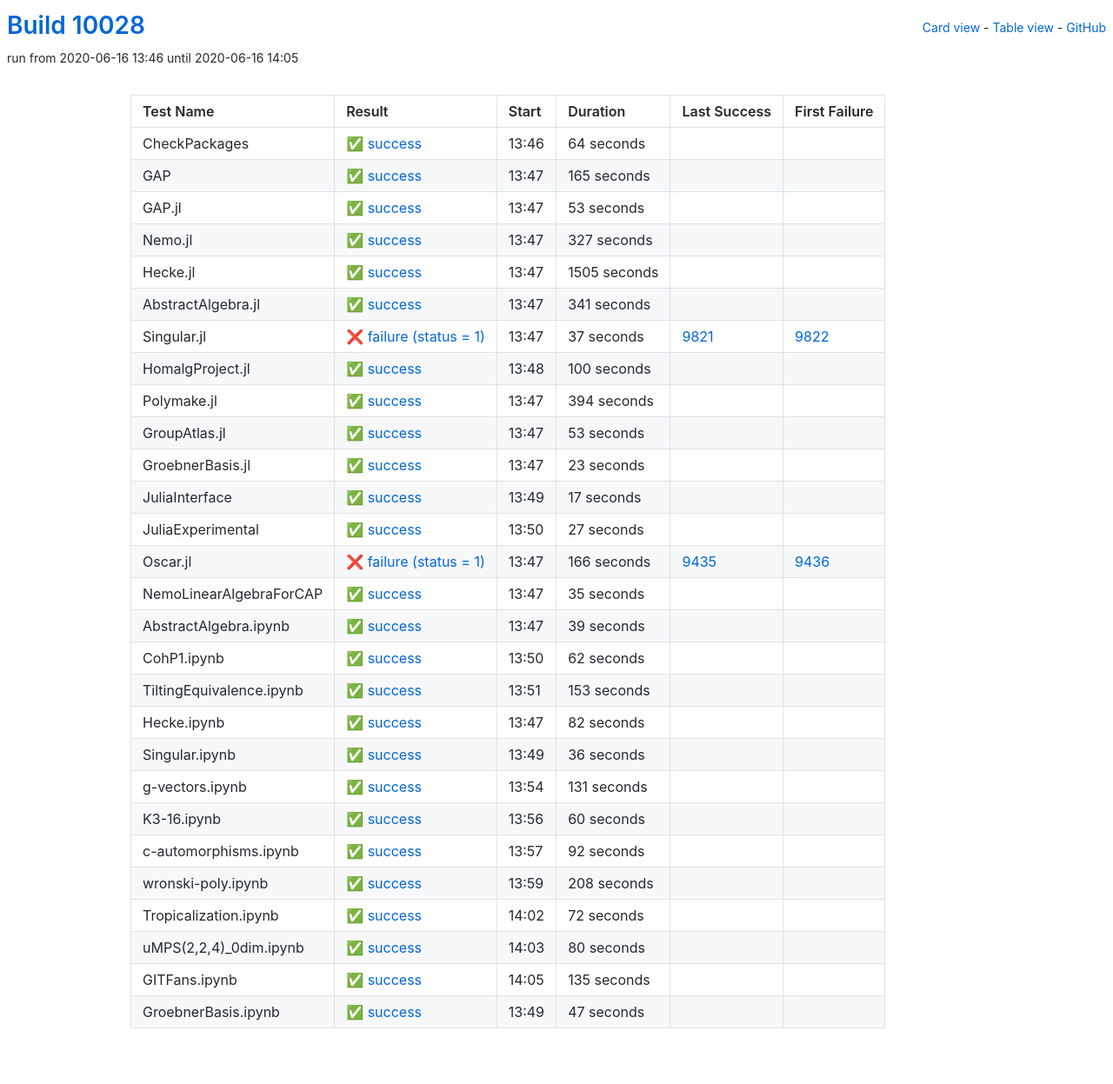
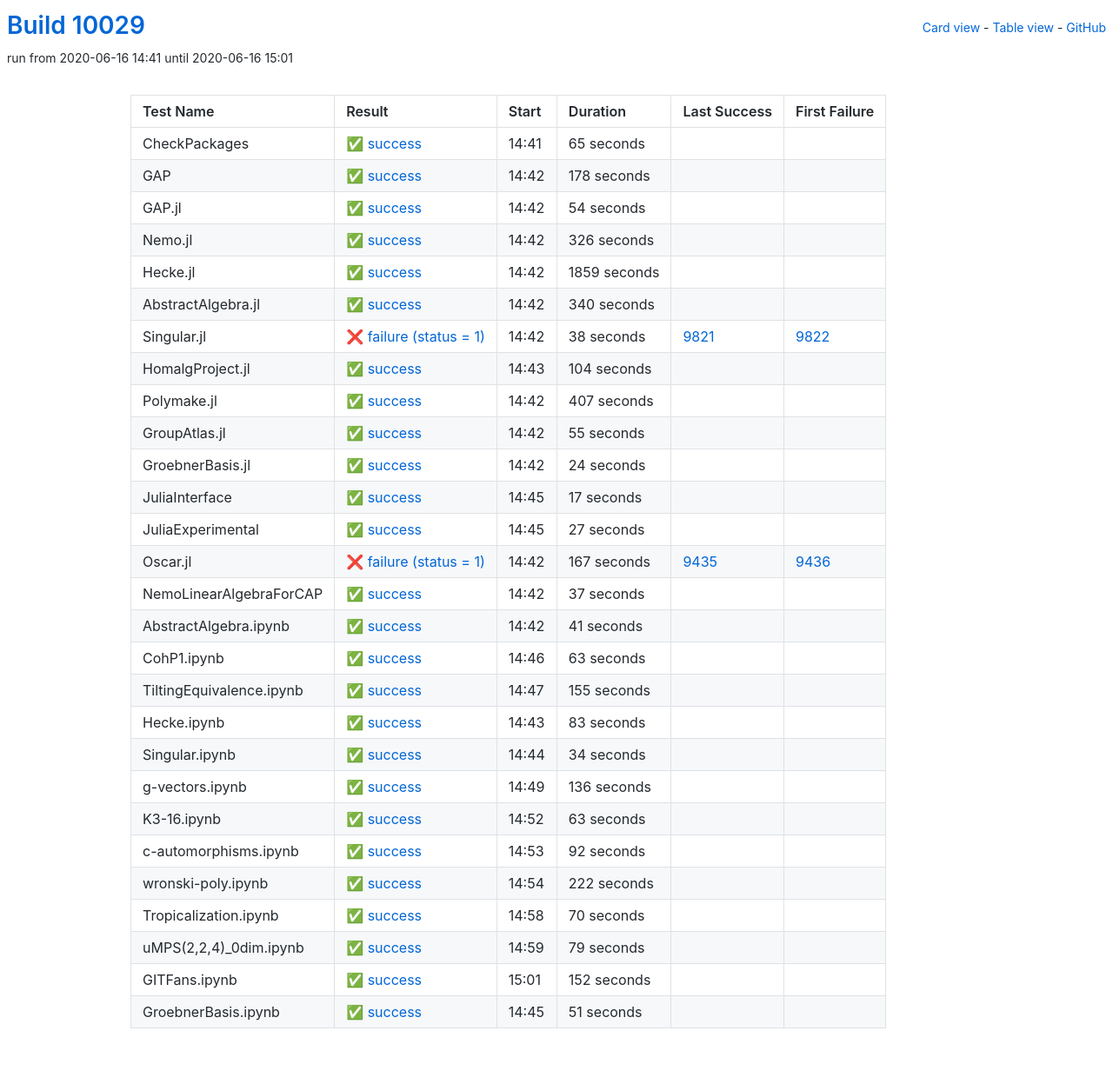
Before and after one commit to oscar-system/oscar-ci-status, a Jekyll site: the page built from table.html, in a window 1280 px wide. Shown: the whole page at 87% size. Built offline with Jekyll 4.4.1, drawn with Linux system fonts in a browser that asks for light colours.

Commit message:
Build #10029

```diff
--- a/_data/ci.yml
+++ b/_data/ci.yml
@@ -1,6 +1,6 @@
 ---
-build: 10028
-build_url: https://oscarci.mathematik.uni-kl.de/job/oscar/10028/
+build: 10029
+build_url: https://oscarci.mathematik.uni-kl.de/job/oscar/10029/
 job: oscar
 organization: oscar-system
 repo: oscar-ci-status
@@ -8,140 +8,140 @@
 tests:
 - name: CheckPackages
   id: checkpackages
-  log: https://oscarci.mathematik.uni-kl.de/job/oscar/10028/artifact/logs/build-10028/CheckPackages.log
-  start: 2020-06-16 13:46
+  log: https://oscarci.mathematik.uni-kl.de/job/oscar/10029/artifact/logs/build-10029/CheckPackages.log
+  start: 2020-06-16 14:41
   success: true
   exitcode: 0
   status: success
-  duration: 64
+  duration: 65
   last_success: false
   last_success_url:
   first_failure: false
   first_failure_url:
 - name: GAP
   id: gap
-  log: https://oscarci.mathematik.uni-kl.de/job/oscar/10028/artifact/logs/build-10028/GAP.log
-  start: 2020-06-16 13:47
+  log: https://oscarci.mathematik.uni-kl.de/job/oscar/10029/artifact/logs/build-10029/GAP.log
+  start: 2020-06-16 14:42
   success: true
   exitcode: 0
   status: success
-  duration: 165
+  duration: 178
   last_success: false
   last_success_url:
   first_failure: false
   first_failure_url:
 - name: GAP.jl
   id: gap-jl
-  log: https://oscarci.mathematik.uni-kl.de/job/oscar/10028/artifact/logs/build-10028/GAP.jl.log
-  start: 2020-06-16 13:47
+  log: https://oscarci.mathematik.uni-kl.de/job/oscar/10029/artifact/logs/build-10029/GAP.jl.log
+  start: 2020-06-16 14:42
   success: true
   exitcode: 0
   status: success
-  duration: 53
+  duration: 54
   last_success: false
   last_success_url:
   first_failure: false
   first_failure_url:
 - name: Nemo.jl
   id: nemo-jl
-  log: https://oscarci.mathematik.uni-kl.de/job/oscar/10028/artifact/logs/build-10028/Nemo.jl.log
-  start: 2020-06-16 13:47
+  log: https://oscarci.mathematik.uni-kl.de/job/oscar/10029/artifact/logs/build-10029/Nemo.jl.log
+  start: 2020-06-16 14:42
   success: true
   exitcode: 0
   status: success
-  duration: 327
+  duration: 326
   last_success: false
   last_success_url:
   first_failure: false
   first_failure_url:
 - name: Hecke.jl
   id: hecke-jl
-  log: https://oscarci.mathematik.uni-kl.de/job/oscar/10028/artifact/logs/build-10028/Hecke.jl.log
-  start: 2020-06-16 13:47
+  log: https://oscarci.mathematik.uni-kl.de/job/oscar/10029/artifact/logs/build-10029/Hecke.jl.log
+  start: 2020-06-16 14:42
   success: true
   exitcode: 0
   status: success
-  duration: 1505
+  duration: 1859
   last_success: false
   last_success_url:
   first_failure: false
   first_failure_url:
 - name: AbstractAlgebra.jl
   id: abstractalgebra-jl
-  log: https://oscarci.mathematik.uni-kl.de/job/oscar/10028/artifact/logs/build-10028/AbstractAlgebra.jl.log
-  start: 2020-06-16 13:47
+  log: https://oscarci.mathematik.uni-kl.de/job/oscar/10029/artifact/logs/build-10029/AbstractAlgebra.jl.log
+  start: 2020-06-16 14:42
   success: true
   exitcode: 0
   status: success
-  duration: 341
+  duration: 340
   last_success: false
   last_success_url:
   first_failure: false
   first_failure_url:
 - name: Singular.jl
   id: singular-jl
-  log: https://oscarci.mathematik.uni-kl.de/job/oscar/10028/artifact/logs/build-10028/Singular.jl.log
-  start: 2020-06-16 13:47
+  log: https://oscarci.mathematik.uni-kl.de/job/oscar/10029/artifact/logs/build-10029/Singular.jl.log
+  start: 2020-06-16 14:42
   success: false
   exitcode: 1
   status: failure
-  duration: 37
+  duration: 38
   last_success: 9821
   last_success_url: https://oscarci.mathematik.uni-kl.de/job/oscar/9821/
   first_failure: 9822
   first_failure_url: https://oscarci.mathematik.uni-kl.de/job/oscar/9822/
 - name: HomalgProject.jl
   id: homalgproject-jl
-  log: https://oscarci.mathematik.uni-kl.de/job/oscar/10028/artifact/logs/build-10028/HomalgProject.jl.log
-  start: 2020-06-16 13:48
+  log: https://oscarci.mathematik.uni-kl.de/job/oscar/10029/artifact/logs/build-10029/HomalgProject.jl.log
+  start: 2020-06-16 14:43
   success: true
   exitcode: 0
   status: success
-  duration: 100
+  duration: 104
   last_success: false
   last_success_url:
   first_failure: false
   first_failure_url:
 - name: Polymake.jl
   id: polymake-jl
-  log: https://oscarci.mathematik.uni-kl.de/job/oscar/10028/artifact/logs/build-10028/Polymake.jl.log
-  start: 2020-06-16 13:47
+  log: https://oscarci.mathematik.uni-kl.de/job/oscar/10029/artifact/logs/build-10029/Polymake.jl.log
+  start: 2020-06-16 14:42
   success: true
   exitcode: 0
   status: success
-  duration: 394
+  duration: 407
   last_success: false
   last_success_url:
   first_failure: false
   first_failure_url:
 - name: GroupAtlas.jl
   id: groupatlas-jl
-  log: https://oscarci.mathematik.uni-kl.de/job/oscar/10028/artifact/logs/build-10028/GroupAtlas.jl.log
-  start: 2020-06-16 13:47
+  log: https://oscarci.mathematik.uni-kl.de/job/oscar/10029/artifact/logs/build-10029/GroupAtlas.jl.log
+  start: 2020-06-16 14:42
   success: true
   exitcode: 0
   status: success
-  duration: 53
+  duration: 55
   last_success: false
   last_success_url:
   first_failure: false
   first_failure_url:
 - name: GroebnerBasis.jl
   id: groebnerbasis-jl
-  log: https://oscarci.mathematik.uni-kl.de/job/oscar/10028/artifact/logs/build-10028/GroebnerBasis.jl.log
-  start: 2020-06-16 13:47
+  log: https://oscarci.mathematik.uni-kl.de/job/oscar/10029/artifact/logs/build-10029/GroebnerBasis.jl.log
+  start: 2020-06-16 14:42
   success: true
   exitcode: 0
   status: success
-  duration: 23
+  duration: 24
   last_success: false
   last_success_url:
   first_failure: false
   first_failure_url:
 - name: JuliaInterface
   id: juliainterface
-  log: https://oscarci.mathematik.uni-kl.de/job/oscar/10028/artifact/logs/build-10028/JuliaInterface.log
-  start: 2020-06-16 13:49
+  log: https://oscarci.mathematik.uni-kl.de/job/oscar/10029/artifact/logs/build-10029/JuliaInterface.log
+  start: 2020-06-16 14:45
   success: true
   exitcode: 0
   status: success
@@ -152,8 +152,8 @@
   first_failure_url:
 - name: JuliaExperimental
   id: juliaexperimental
-  log: https://oscarci.mathematik.uni-kl.de/job/oscar/10028/artifact/logs/build-10028/JuliaExperimental.log
-  start: 2020-06-16 13:50
+  log: https://oscarci.mathematik.uni-kl.de/job/oscar/10029/artifact/logs/build-10029/JuliaExperimental.log
+  start: 2020-06-16 14:45
   success: true
   exitcode: 0
   status: success
@@ -164,116 +164,116 @@
   first_failure_url:
 - name: Oscar.jl
   id: oscar-jl
-  log: https://oscarci.mathematik.uni-kl.de/job/oscar/10028/artifact/logs/build-10028/Oscar.jl.log
-  start: 2020-06-16 13:47
+  log: https://oscarci.mathematik.uni-kl.de/job/oscar/10029/artifact/logs/build-10029/Oscar.jl.log
+  start: 2020-06-16 14:42
   success: false
   exitcode: 1
   status: failure
-  duration: 166
+  duration: 167
   last_success: 9435
   last_success_url: https://oscarci.mathematik.uni-kl.de/job/oscar/9435/
   first_failure: 9436
   first_failure_url: https://oscarci.mathematik.uni-kl.de/job/oscar/9436/
 - name: NemoLinearAlgebraForCAP
   id: nemolinearalgebraforcap
-  log: https://oscarci.mathematik.uni-kl.de/job/oscar/10028/artifact/logs/build-10028/NemoLinearAlgebraForCAP.log
-  start: 2020-06-16 13:47
+  log: https://oscarci.mathematik.uni-kl.de/job/oscar/10029/artifact/logs/build-10029/NemoLinearAlgebraForCAP.log
+  start: 2020-06-16 14:42
   success: true
   exitcode: 0
   status: success
-  duration: 35
+  duration: 37
   last_success: false
   last_success_url:
   first_failure: false
   first_failure_url:
 - name: AbstractAlgebra.ipynb
   id: abstractalgebra-ipynb
-  log: https://oscarci.mathematik.uni-kl.de/job/oscar/10028/artifact/logs/build-10028/AbstractAlgebra.ipynb.log
-  start: 2020-06-16 13:47
+  log: https://oscarci.mathematik.uni-kl.de/job/oscar/10029/artifact/logs/build-10029/AbstractAlgebra.ipynb.log
+  start: 2020-06-16 14:42
   success: true
   exitcode: 0
   status: success
-  duration: 39
+  duration: 41
   last_success: false
   last_success_url:
   first_failure: false
   first_failure_url:
 - name: CohP1.ipynb
   id: cohp1-ipynb
-  log: https://oscarci.mathematik.uni-kl.de/job/oscar/10028/artifact/logs/build-10028/CohP1.ipynb.log
-  start: 2020-06-16 13:50
+  log: https://oscarci.mathematik.uni-kl.de/job/oscar/10029/artifact/logs/build-10029/CohP1.ipynb.log
+  start: 2020-06-16 14:46
   success: true
   exitcode: 0
   status: success
-  duration: 62
+  duration: 63
   last_success: false
   last_success_url:
   first_failure: false
   first_failure_url:
 - name: TiltingEquivalence.ipynb
   id: tiltingequivalence-ipynb
-  log: https://oscarci.mathematik.uni-kl.de/job/oscar/10028/artifact/logs/build-10028/TiltingEquivalence.ipynb.log
-  start: 2020-06-16 13:51
+  log: https://oscarci.mathematik.uni-kl.de/job/oscar/10029/artifact/logs/build-10029/TiltingEquivalence.ipynb.log
+  start: 2020-06-16 14:47
   success: true
   exitcode: 0
   status: success
-  duration: 153
+  duration: 155
   last_success: false
   last_success_url:
   first_failure: false
   first_failure_url:
 - name: Hecke.ipynb
   id: hecke-ipynb
-  log: https://oscarci.mathematik.uni-kl.de/job/oscar/10028/artifact/logs/build-10028/Hecke.ipynb.log
-  start: 2020-06-16 13:47
+  log: https://oscarci.mathematik.uni-kl.de/job/oscar/10029/artifact/logs/build-10029/Hecke.ipynb.log
+  start: 2020-06-16 14:43
   success: true
   exitcode: 0
   status: success
-  duration: 82
+  duration: 83
   last_success: false
   last_success_url:
   first_failure: false
   first_failure_url:
 - name: Singular.ipynb
   id: singular-ipynb
-  log: https://oscarci.mathematik.uni-kl.de/job/oscar/10028/artifact/logs/build-10028/Singular.ipynb.log
-  start: 2020-06-16 13:49
+  log: https://oscarci.mathematik.uni-kl.de/job/oscar/10029/artifact/logs/build-10029/Singular.ipynb.log
+  start: 2020-06-16 14:44
   success: true
   exitcode: 0
   status: success
-  duration: 36
+  duration: 34
   last_success: false
   last_success_url:
   first_failure: false
   first_failure_url:
 - name: g-vectors.ipynb
   id: g-vectors-ipynb
-  log: https://oscarci.mathematik.uni-kl.de/job/oscar/10028/artifact/logs/build-10028/g-vectors.ipynb.log
-  start: 2020-06-16 13:54
+  log: https://oscarci.mathematik.uni-kl.de/job/oscar/10029/artifact/logs/build-10029/g-vectors.ipynb.log
+  start: 2020-06-16 14:49
   success: true
   exitcode: 0
   status: success
-  duration: 131
+  duration: 136
   last_success: false
   last_success_url:
   first_failure: false
   first_failure_url:
 - name: K3-16.ipynb
   id: k3-16-ipynb
-  log: https://oscarci.mathematik.uni-kl.de/job/oscar/10028/artifact/logs/build-10028/K3-16.ipynb.log
-  start: 2020-06-16 13:56
+  log: https://oscarci.mathematik.uni-kl.de/job/oscar/10029/artifact/logs/build-10029/K3-16.ipynb.log
+  start: 2020-06-16 14:52
   success: true
   exitcode: 0
   status: success
-  duration: 60
+  duration: 63
   last_success: false
   last_success_url:
   first_failure: false
   first_failure_url:
 - name: c-automorphisms.ipynb
   id: c-automorphisms-ipynb
-  log: https://oscarci.mathematik.uni-kl.de/job/oscar/10028/artifact/logs/build-10028/c-automorphisms.ipynb.log
-  start: 2020-06-16 13:57
+  log: https://oscarci.mathematik.uni-kl.de/job/oscar/10029/artifact/logs/build-10029/c-automorphisms.ipynb.log
+  start: 2020-06-16 14:53
   success: true
   exitcode: 0
   status: success
@@ -284,60 +284,60 @@
   first_failure_url:
 - name: wronski-poly.ipynb
   id: wronski-poly-ipynb
-  log: https://oscarci.mathematik.uni-kl.de/job/oscar/10028/artifact/logs/build-10028/wronski-poly.ipynb.log
-  start: 2020-06-16 13:59
+  log: https://oscarci.mathematik.uni-kl.de/job/oscar/10029/artifact/logs/build-10029/wronski-poly.ipynb.log
+  start: 2020-06-16 14:54
   success: true
   exitcode: 0
   status: success
-  duration: 208
+  duration: 222
   last_success: false
   last_success_url:
   first_failure: false
   first_failure_url:
 - name: Tropicalization.ipynb
   id: tropicalization-ipynb
-  log: https://oscarci.mathematik.uni-kl.de/job/oscar/10028/artifact/logs/build-10028/Tropicalization.ipynb.log
-  start: 2020-06-16 14:02
+  log: https://oscarci.mathematik.uni-kl.de/job/oscar/10029/artifact/logs/build-10029/Tropicalization.ipynb.log
+  start: 2020-06-16 14:58
   success: true
   exitcode: 0
   status: success
-  duration: 72
+  duration: 70
   last_success: false
   last_success_url:
   first_failure: false
   first_failure_url:
 - name: uMPS(2,2,4)_0dim.ipynb
   id: umps-2-2-4-0dim-ipynb
-  log: https://oscarci.mathematik.uni-kl.de/job/oscar/10028/artifact/logs/build-10028/uMPS-2-2-4-_0dim.ipynb.log
-  start: 2020-06-16 14:03
+  log: https://oscarci.mathematik.uni-kl.de/job/oscar/10029/artifact/logs/build-10029/uMPS-2-2-4-_0dim.ipynb.log
+  start: 2020-06-16 14:59
   success: true
   exitcode: 0
   status: success
-  duration: 80
+  duration: 79
   last_success: false
   last_success_url:
   first_failure: false
   first_failure_url:
 - name: GITFans.ipynb
   id: gitfans-ipynb
-  log: https://oscarci.mathematik.uni-kl.de/job/oscar/10028/artifact/logs/build-10028/GITFans.ipynb.log
-  start: 2020-06-16 14:05
+  log: https://oscarci.mathematik.uni-kl.de/job/oscar/10029/artifact/logs/build-10029/GITFans.ipynb.log
+  start: 2020-06-16 15:01
   success: true
   exitcode: 0
   status: success
-  duration: 135
+  duration: 152
   last_success: false
   last_success_url:
   first_failure: false
   first_failure_url:
 - name: GroebnerBasis.ipynb
   id: groebnerbasis-ipynb
-  log: https://oscarci.mathematik.uni-kl.de/job/oscar/10028/artifact/logs/build-10028/GroebnerBasis.ipynb.log
-  start: 2020-06-16 13:49
+  log: https://oscarci.mathematik.uni-kl.de/job/oscar/10029/artifact/logs/build-10029/GroebnerBasis.ipynb.log
+  start: 2020-06-16 14:45
   success: true
   exitcode: 0
   status: success
-  duration: 47
+  duration: 51
   last_success: false
   last_success_url:
   first_failure: false
```
Also changed, not shown: README.md.
